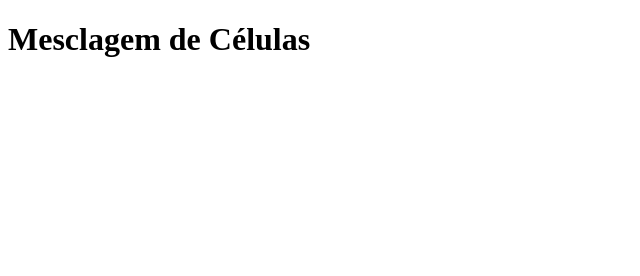
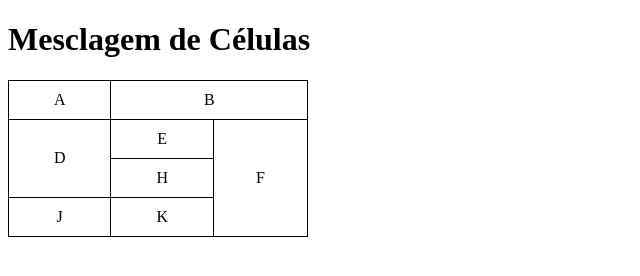
Before and after one commit to Daniel-Mi-Ro/html-css, a plain HTML site: page exercicios/ex023-tabelas/tabela003.html in a window 1280 px wide. Shown: the whole page, without its empty margins (0-640 px from the left). Drawn offline with Linux system fonts and the light colour scheme.

Commit message:
tabela 003

```diff
--- a/exercicios/ex023-tabelas/tabela003.html
+++ b/exercicios/ex023-tabelas/tabela003.html
@@ -5,11 +5,39 @@
     <meta http-equiv="X-UA-Compatible" content="IE=edge">
     <meta name="viewport" content="width=device-width, initial-scale=1.0">
     <title>Tabelas</title>
+    <style>
+        table {
+            border-collapse: collapse;
+            width: 300px;
+        }
+
+        td {
+            border: 1px solid black;
+            padding: 10px;
+            text-align: center;
+        }
+
+    </style>
 </head>
 <body>
     <h1>Mesclagem de Células</h1>
     <table>
-
+        <tr>
+            <td>A</td>
+            <td colspan="2">B</td>
+        </tr>
+        <tr>
+            <td rowspan="2">D</td>
+            <td>E</td>
+            <td rowspan="3">F</td>
+        </tr>
+        <tr>
+            <td>H</td>
+        </tr>
+        <tr>
+            <td>J</td>
+            <td>K</td>
+        </tr>
     </table>
 </body>
 </html>
```
